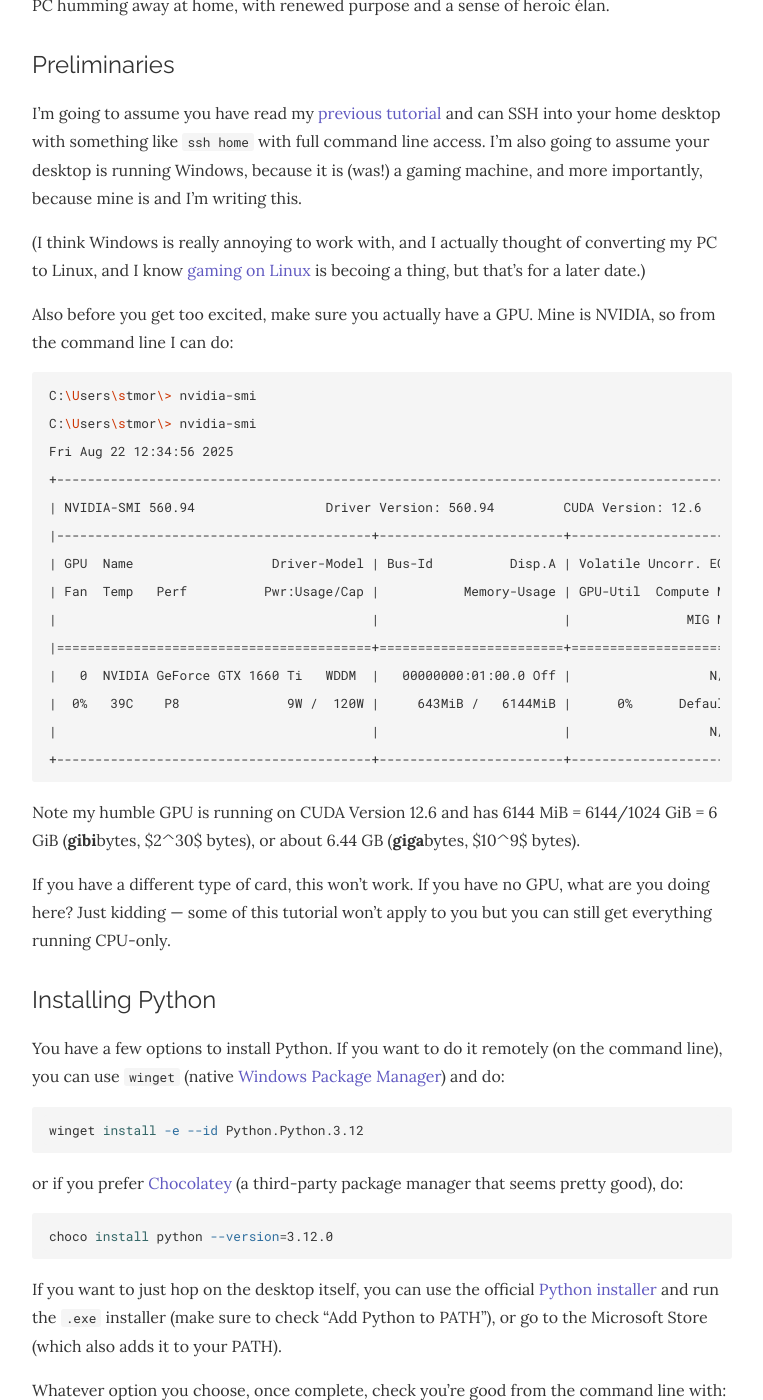
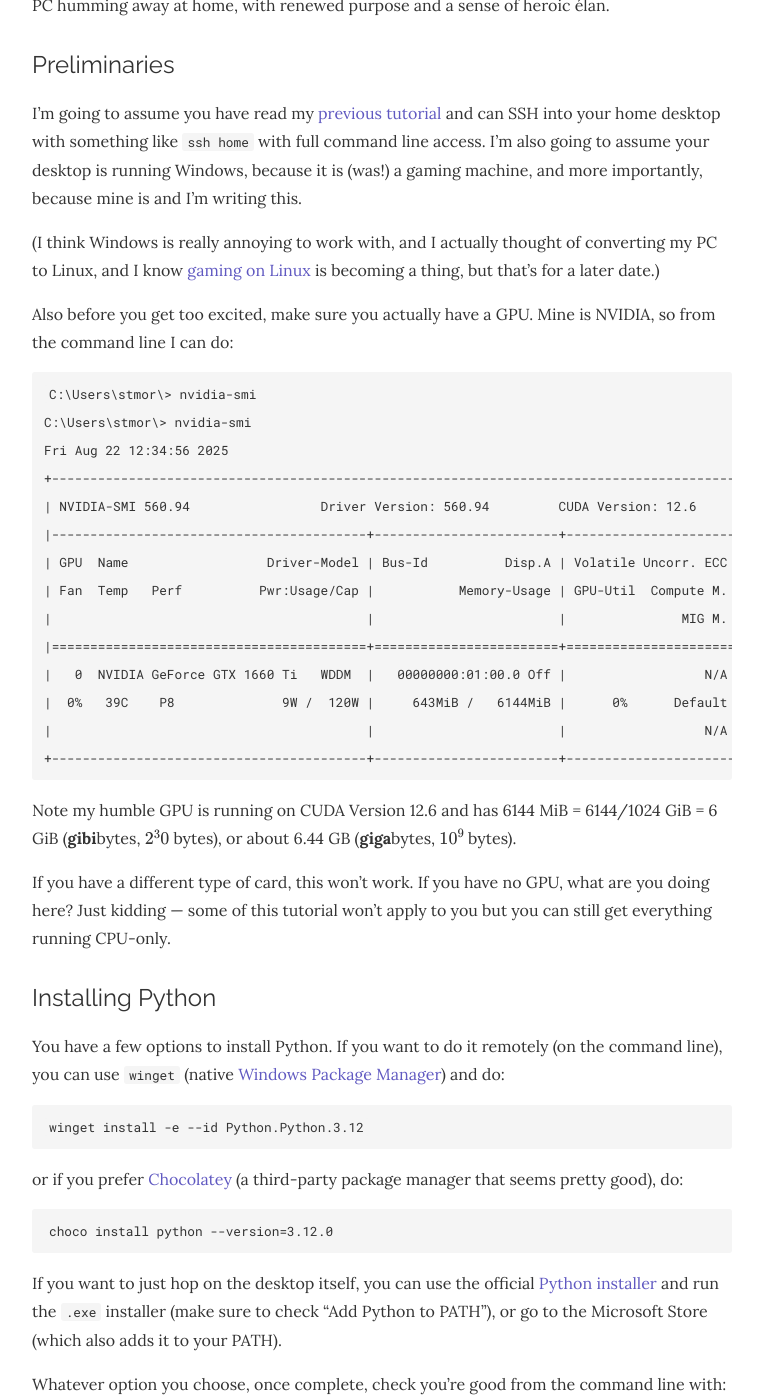
Before and after one commit to stmorse/stmorse.github.io, a Jekyll site: the page built from _posts/2025-08-22-home-dev.md, in a window 1280 px wide and 1400 px high, scrolled down 756 px. Shown: the whole window, without its empty margins (258-1021 px from the left). Built offline with Jekyll 4.4.1, drawn with Linux system fonts in a browser that asks for light colours; nearby versions of some CDN libraries; formulas are drawn with MathJax 3; some of the changed text lies outside the part shown.

Commit message:
corrections

````diff
--- a/_posts/2025-08-22-home-dev.md
+++ b/_posts/2025-08-22-home-dev.md
@@ -23,11 +23,11 @@
 
 I'm going to assume you have read my [previous tutorial](https://stmorse.github.io/journal/PC-SSH-for-ML.html) and can SSH into your home desktop with something like `ssh home` with full command line access.  I'm also going to assume your desktop is running Windows, because it is (was!) a gaming machine, and more importantly, because mine is and I'm writing this.
 
-(I think Windows is really annoying to work with, and I actually thought of converting my PC to Linux, and I know [gaming on Linux](https://www.tomsguide.com/gaming/pc-gaming/i-tried-gaming-on-linux-and-its-better-and-worse-than-you-think) is becoing a thing, but that's for a later date.)
+(I think Windows is really annoying to work with, and I actually thought of converting my PC to Linux, and I know [gaming on Linux](https://www.tomsguide.com/gaming/pc-gaming/i-tried-gaming-on-linux-and-its-better-and-worse-than-you-think) is becoming a thing, but that's for a later date.)
 
 Also before you get too excited, make sure you actually have a GPU.  Mine is NVIDIA, so from the command line I can do:
 
-```bash
+```cmd
 C:\Users\stmor\> nvidia-smi
 C:\Users\stmor\> nvidia-smi
 Fri Aug 22 12:34:56 2025
@@ -44,7 +44,7 @@
 +-----------------------------------------+------------------------+----------------------+
 ```
 
-Note my humble GPU is running on CUDA Version 12.6 and has 6144 MiB = 6144/1024 GiB = 6 GiB (**gibi**bytes, $2^30$ bytes), or about 6.44 GB (**giga**bytes, $10^9$ bytes).
+Note my humble GPU is running on CUDA Version 12.6 and has 6144 MiB = 6144/1024 GiB = 6 GiB (**gibi**bytes, $$2^30$$ bytes), or about 6.44 GB (**giga**bytes, $$10^9$$ bytes).
 
 If you have a different type of card, this won't work.  If you have no GPU, what are you doing here?  Just kidding --- some of this tutorial won't apply to you but you can still get everything running CPU-only.
 
@@ -53,13 +53,13 @@
 
 You have a few options to install Python.  If you want to do it remotely (on the command line), you can use `winget` (native [Windows Package Manager](https://learn.microsoft.com/en-us/windows/package-manager/winget/)) and do:
 
-```bash
+```cmd
 winget install -e --id Python.Python.3.12
 ```
 
 or if you prefer [Chocolatey](https://chocolatey.org/install) (a third-party package manager that seems pretty good), do:
 
-```bash
+```cmd
 choco install python --version=3.12.0
 ```
 
@@ -67,7 +67,7 @@
 
 Whatever option you choose, once complete, check you're good from the command line with:
 
-```bash
+```cmd
 stmor@DESKTOP-DQ4CS31 C:\Users\stmor> python -V
 Python 3.12.0
 ```
@@ -77,7 +77,7 @@
 
 First, let's create a little test project:
 
-```bash
+```cmd
 C:\Users\stmor\projects> mkdir torch-test
 C:\Users\stmor\projects> cd torch-test
 C:\Users\stmor\projects\torch-test>
@@ -85,7 +85,7 @@
 
 Then, it is good practice to always work in virtual environments (if you are still doing everything in one big base environment like a barbarian, take the plunge now and get used to venvs).  Let's create one in our project:
 
-```bash
+```cmd
 C:\Users\stmor\projects\torch-test> python -m venv venv
 ```
 
@@ -95,14 +95,14 @@
 
 Now let's source into this venv.  On Windows this looks like this:
 
-```bash
+```cmd
 C:\Users\stmor\projects\torch-test> venv\Scripts\activate.bat
 (venv) C:\Users\stmor\projects\torch-test>
 ```
 
 To test it out, let's install `numpy`, which is a dependency of PyTorch anyway.  I am just going to use `pip` for this tutorial, the default Python package manager.  Yes I am aware [`uv` is better](https://github.com/astral-sh/uv) and I use it also, but trying to keep things simple.
 
-```bash
+```cmd
 (venv) C:\Users\stmor\projects\torch-test> pip install numpy
 ```
 
@@ -117,7 +117,7 @@
 
 This means I should install the corresponding PyTorch, in my case:
 
-```bash
+```cmd
 (venv) C:\Users\stmor\projects\torch-test> python -m pip install --upgrade --force-reinstall torch torchvision torchaudio --index-url https://download.pytorch.org/whl/cu126
 ```
 
@@ -127,7 +127,7 @@
 
 To check we're actually able to use the GPU, go into an interactive session and check `torch.cuda.is_available()`, like this:
 
-```bash
+```cmd
 (venv) stmor@DESKTOP-DQ4CS31 C:\Users\stmor\projects\torch-test> python
 Python 3.12.10 (tags/v3.12.10, Apr  8 2025, 12:21:36) [MSC v.1943 64 bit (AMD64)] on win32
 Type "help", "copyright", "credits" or "license" for more information.
@@ -171,7 +170,7 @@
 
 However, you're not yet hooked to a kernel so you can't run any code (try it).  Notice in the upper right corner, it says "Select kernel".  Hold that thought --- we need to install a kernel-providing capability to our project venv.  This is as simple as going back to your command line from before (make sure you're still in the venv), and install `ipykernel`:
 
-```bash
+```cmd
 (venv) C:\Users\stmor\projects\torch-test> pip install ipykernel
 Collecting ipykernel ....
 ```
@@ -203,7 +202,7 @@
 
 First, in order to manually start a Jupyter kernel, we need to install the actual Jupyter package in our venv:
 
-```bash
+```cmd
 (venv) C:\Users\stmor\projects\torch-test> pip install jupyter
 ```
 
@@ -211,7 +210,7 @@
 
 Now you can launch a Jupyter notebook kernel:
 
-```bash
+```cmd
 (venv) C:\Users\stmor\projects\torch-test> jupyter notebook --no-browser --ip=127.0.0.1 --port 8888
 ```
 
@@ -243,7 +242,7 @@
 Now copy that URL + token from the Jupyter kernel, and paste it into your browser.
 
 <div style="text-align: center">
-<img align="center" width="70%" src="{{ site.github.url }}/images/2025/homedev/notebook.png" alt="Jupyter notebook in the browser">
+<img align="center" width="70%" src="{{ site.github.url }}/images/2025/homedev/browser.png" alt="Jupyter notebook in the browser">
 </div>
 
 Go ahead and create a new notebook and test `torch`:
````
Also changed, not shown: other parts of _posts/2025-08-22-home-dev.md (+4 -5 lines).
